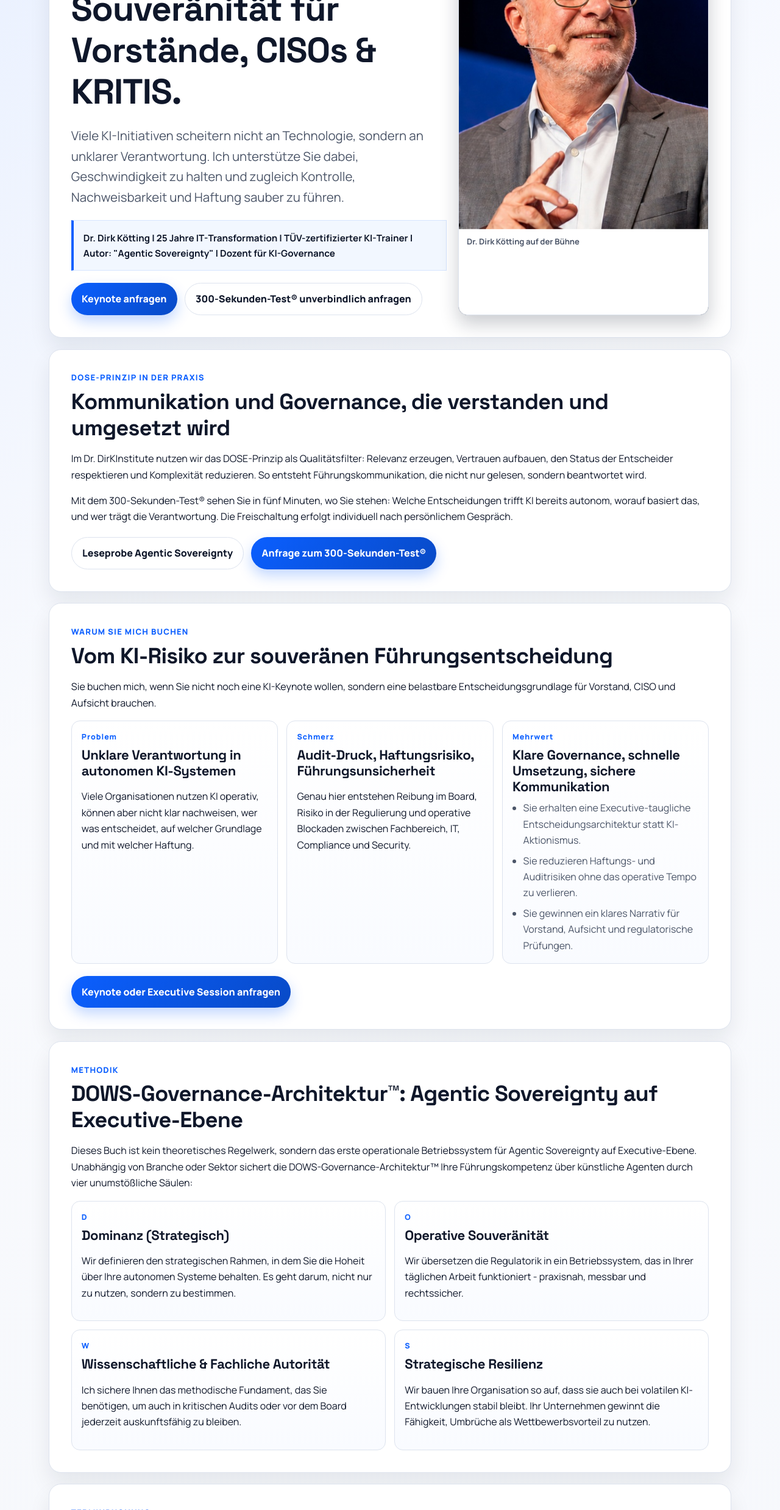
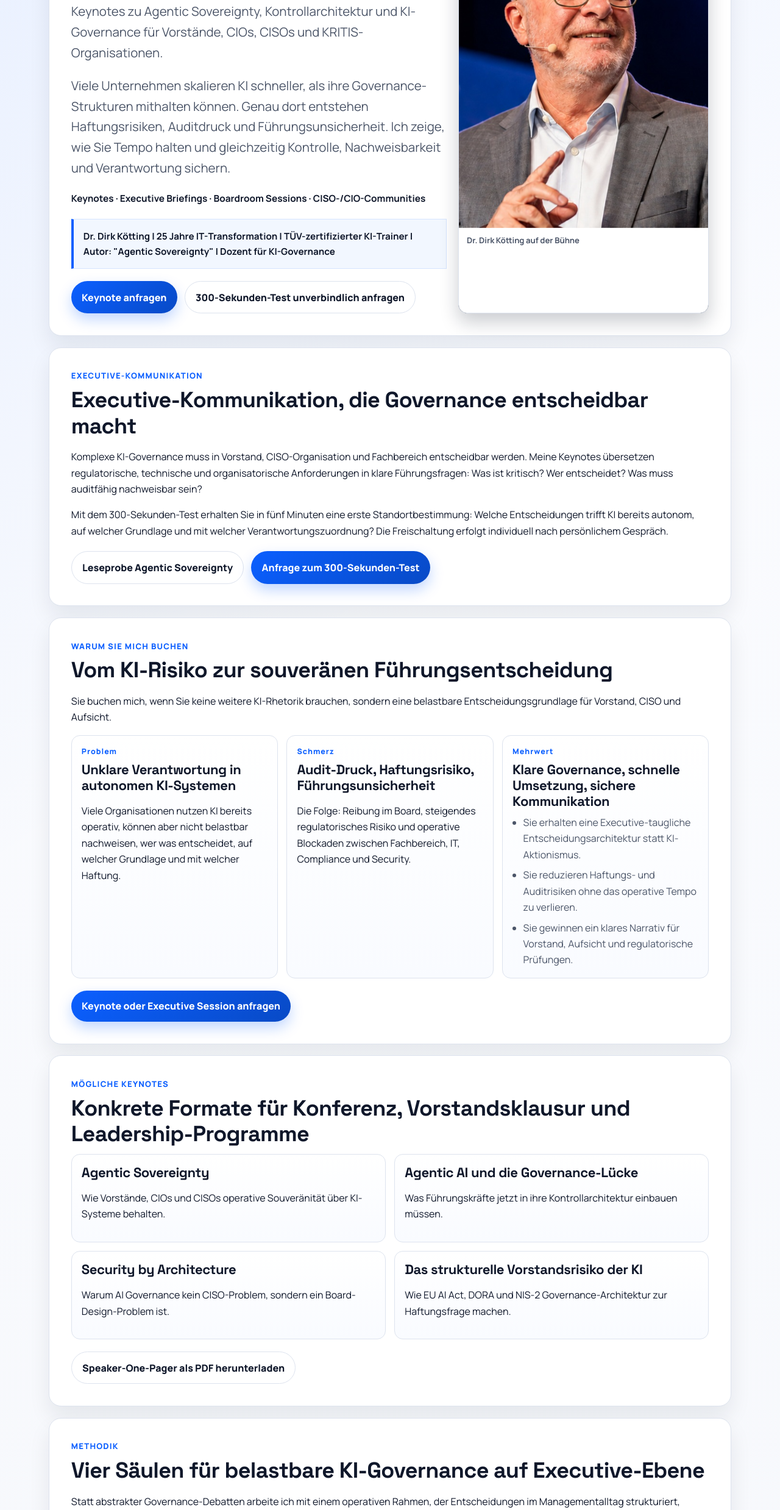
Before and after one commit to Dkoetting/SpeakerWebseite, a plain HTML site: page index.html in a window 1280 px wide. Shown: the part 323-2800 px from the top of the page at 61% size. Drawn offline with Linux system fonts and the light colour scheme.

Commit message:
Refine speaker messaging and add one-pager download link

```diff
--- a/index.html
+++ b/index.html
@@ -4,7 +4,7 @@
   <meta charset="utf-8" />
   <meta name="viewport" content="width=device-width, initial-scale=1" />
   <title>Dr. Dirk Kötting | AI Governance Keynotes</title>
-  <meta name="description" content="Keynotes, Executive Sessions und Governance-Impulse für Vorstände, CISOs und KRITIS." />
+  <meta name="description" content="Keynotes, Executive Briefings und Boardroom Sessions zu Agentic Sovereignty, KI-Governance und Kontrollarchitektur." />
   <link rel="preconnect" href="https://fonts.googleapis.com" />
   <link rel="preconnect" href="https://fonts.gstatic.com" crossorigin />
   <link href="https://fonts.googleapis.com/css2?family=Space+Grotesk:wght@500;700&family=Manrope:wght@400;500;700;800&display=swap" rel="stylesheet" />
@@ -18,6 +18,7 @@
     </div>
     <nav class="main-nav" aria-label="Hauptnavigation">
       <a href="#leistungen">Mehrwert</a>
+      <a href="#keynotes">Keynotes</a>
       <a href="#methodik">Methodik</a>
       <a href="#termin">Terminbuchung</a>
     </nav>
@@ -28,9 +29,11 @@
     <section class="hero reveal" id="top">
       <div class="hero-layout">
         <div class="hero-copy">
-          <p class="section-tag">KI-Schulungen / Workshops / Keynotes / Governance</p>
-          <h1>Architect of AI Governance: Souveränität für Vorstände, CISOs &amp; KRITIS.</h1>
-          <p class="lead">Viele KI-Initiativen scheitern nicht an Technologie, sondern an unklarer Verantwortung. Ich unterstütze Sie dabei, Geschwindigkeit zu halten und zugleich Kontrolle, Nachweisbarkeit und Haftung sauber zu führen.</p>
+          <p class="section-tag">Speaker Profil</p>
+          <h1>Architect of AI Governance</h1>
+          <p class="lead">Keynotes zu Agentic Sovereignty, Kontrollarchitektur und KI-Governance für Vorstände, CIOs, CISOs und KRITIS-Organisationen.</p>
+          <p class="lead">Viele Unternehmen skalieren KI schneller, als ihre Governance-Strukturen mithalten können. Genau dort entstehen Haftungsrisiken, Auditdruck und Führungsunsicherheit. Ich zeige, wie Sie Tempo halten und gleichzeitig Kontrolle, Nachweisbarkeit und Verantwortung sichern.</p>
+          <p class="hero-formats">Keynotes · Executive Briefings · Boardroom Sessions · CISO-/CIO-Communities</p>
 
           <div class="authority-bar">
             Dr. Dirk Kötting | 25 Jahre IT-Transformation | TÜV-zertifizierter KI-Trainer | Autor: "Agentic Sovereignty" | Dozent für KI-Governance
@@ -38,7 +41,7 @@
 
           <div class="cta-row">
             <a class="btn btn-primary" href="mailto:dr-dirk@dirkinstitute.org?subject=Anfrage%20Keynote">Keynote anfragen</a>
-            <a class="btn btn-secondary" data-link="k3-test" href="#" target="_blank" rel="noreferrer">300-Sekunden-Test® unverbindlich anfragen</a>
+            <a class="btn btn-secondary" data-link="k3-test" href="#" target="_blank" rel="noreferrer">300-Sekunden-Test unverbindlich anfragen</a>
           </div>
         </div>
 
@@ -50,30 +53,30 @@
     </section>
 
     <section class="panel reveal" id="manifest">
-      <p class="section-tag">DOSE-Prinzip in der Praxis</p>
-      <h2>Kommunikation und Governance, die verstanden und umgesetzt wird</h2>
-      <p>Im Dr. DirKInstitute nutzen wir das DOSE-Prinzip als Qualitätsfilter: Relevanz erzeugen, Vertrauen aufbauen, den Status der Entscheider respektieren und Komplexität reduzieren. So entsteht Führungskommunikation, die nicht nur gelesen, sondern beantwortet wird.</p>
-      <p>Mit dem 300-Sekunden-Test® sehen Sie in fünf Minuten, wo Sie stehen: Welche Entscheidungen trifft KI bereits autonom, worauf basiert das, und wer trägt die Verantwortung. Die Freischaltung erfolgt individuell nach persönlichem Gespräch.</p>
+      <p class="section-tag">Executive-Kommunikation</p>
+      <h2>Executive-Kommunikation, die Governance entscheidbar macht</h2>
+      <p>Komplexe KI-Governance muss in Vorstand, CISO-Organisation und Fachbereich entscheidbar werden. Meine Keynotes übersetzen regulatorische, technische und organisatorische Anforderungen in klare Führungsfragen: Was ist kritisch? Wer entscheidet? Was muss auditfähig nachweisbar sein?</p>
+      <p>Mit dem 300-Sekunden-Test erhalten Sie in fünf Minuten eine erste Standortbestimmung: Welche Entscheidungen trifft KI bereits autonom, auf welcher Grundlage und mit welcher Verantwortungszuordnung? Die Freischaltung erfolgt individuell nach persönlichem Gespräch.</p>
       <div class="cta-row">
         <a class="btn btn-secondary" data-link="leseprobe" href="#" target="_blank" rel="noreferrer">Leseprobe Agentic Sovereignty</a>
-        <a class="btn btn-primary" data-link="k3-test" href="#" target="_blank" rel="noreferrer">Anfrage zum 300-Sekunden-Test®</a>
+        <a class="btn btn-primary" data-link="k3-test" href="#" target="_blank" rel="noreferrer">Anfrage zum 300-Sekunden-Test</a>
       </div>
     </section>
 
     <section class="panel reveal" id="leistungen">
       <p class="section-tag">Warum Sie mich buchen</p>
       <h2>Vom KI-Risiko zur souveränen Führungsentscheidung</h2>
-      <p>Sie buchen mich, wenn Sie nicht noch eine KI-Keynote wollen, sondern eine belastbare Entscheidungsgrundlage für Vorstand, CISO und Aufsicht brauchen.</p>
+      <p>Sie buchen mich, wenn Sie keine weitere KI-Rhetorik brauchen, sondern eine belastbare Entscheidungsgrundlage für Vorstand, CISO und Aufsicht.</p>
       <div class="cards value-grid">
         <article class="card">
           <p class="num">Problem</p>
           <h3>Unklare Verantwortung in autonomen KI-Systemen</h3>
-          <p>Viele Organisationen nutzen KI operativ, können aber nicht klar nachweisen, wer was entscheidet, auf welcher Grundlage und mit welcher Haftung.</p>
+          <p>Viele Organisationen nutzen KI bereits operativ, können aber nicht belastbar nachweisen, wer was entscheidet, auf welcher Grundlage und mit welcher Haftung.</p>
         </article>
         <article class="card">
           <p class="num">Schmerz</p>
           <h3>Audit-Druck, Haftungsrisiko, Führungsunsicherheit</h3>
-          <p>Genau hier entstehen Reibung im Board, Risiko in der Regulierung und operative Blockaden zwischen Fachbereich, IT, Compliance und Security.</p>
+          <p>Die Folge: Reibung im Board, steigendes regulatorisches Risiko und operative Blockaden zwischen Fachbereich, IT, Compliance und Security.</p>
         </article>
         <article class="card">
           <p class="num">Mehrwert</p>
@@ -90,30 +93,56 @@
       </div>
     </section>
 
+    <section class="panel reveal" id="keynotes">
+      <p class="section-tag">Mögliche Keynotes</p>
+      <h2>Konkrete Formate für Konferenz, Vorstandsklausur und Leadership-Programme</h2>
+      <div class="cards topic-grid">
+        <article class="card">
+          <h3>Agentic Sovereignty</h3>
+          <p>Wie Vorstände, CIOs und CISOs operative Souveränität über KI-Systeme behalten.</p>
+        </article>
+        <article class="card">
+          <h3>Agentic AI und die Governance-Lücke</h3>
+          <p>Was Führungskräfte jetzt in ihre Kontrollarchitektur einbauen müssen.</p>
+        </article>
+        <article class="card">
+          <h3>Security by Architecture</h3>
+          <p>Warum AI Governance kein CISO-Problem, sondern ein Board-Design-Problem ist.</p>
+        </article>
+        <article class="card">
+          <h3>Das strukturelle Vorstandsrisiko der KI</h3>
+          <p>Wie EU AI Act, DORA und NIS-2 Governance-Architektur zur Haftungsfrage machen.</p>
+        </article>
+      </div>
+      <div class="cta-row">
+        <a class="btn btn-secondary" data-link="onepager" href="#">Speaker-One-Pager als PDF herunterladen</a>
+      </div>
+    </section>
+
     <section class="panel reveal" id="methodik">
       <p class="section-tag">Methodik</p>
-      <h2>DOWS-Governance-Architektur™: Agentic Sovereignty auf Executive-Ebene</h2>
-      <p>Dieses Buch ist kein theoretisches Regelwerk, sondern das erste operationale Betriebssystem für Agentic Sovereignty auf Executive-Ebene. Unabhängig von Branche oder Sektor sichert die DOWS-Governance-Architektur™ Ihre Führungskompetenz über künstliche Agenten durch vier unumstößliche Säulen:</p>
+      <h2>Vier Säulen für belastbare KI-Governance auf Executive-Ebene</h2>
+      <p>Statt abstrakter Governance-Debatten arbeite ich mit einem operativen Rahmen, der Entscheidungen im Managementalltag strukturiert, Verantwortungen klärt und in Audit-Situationen belastbar bleibt:</p>
       <div class="cards">
         <article class="card">
-          <p class="num">D</p>
-          <h3>Dominanz (Strategisch)</h3>
-          <p>Wir definieren den strategischen Rahmen, in dem Sie die Hoheit über Ihre autonomen Systeme behalten. Es geht darum, nicht nur zu nutzen, sondern zu bestimmen.</p>
+          <p class="num">01</p>
+          <h3>Entscheidungsfähigkeit</h3>
+          <p>Führung behält die Hoheit über kritische KI-Entscheidungen und deren Eskalationslogik.</p>
         </article>
         <article class="card">
-          <p class="num">O</p>
+          <p class="num">02</p>
           <h3>Operative Souveränität</h3>
-          <p>Wir übersetzen die Regulatorik in ein Betriebssystem, das in Ihrer täglichen Arbeit funktioniert - praxisnah, messbar und rechtssicher.</p>
+          <p>Regulatorik wird in praxistaugliche Prozesse übersetzt, die im Tagesgeschäft funktionieren.</p>
         </article>
         <article class="card">
-          <p class="num">W</p>
-          <h3>Wissenschaftliche &amp; Fachliche Autorität</h3>
-          <p>Ich sichere Ihnen das methodische Fundament, das Sie benötigen, um auch in kritischen Audits oder vor dem Board jederzeit auskunftsfähig zu bleiben.</p>
+          <p class="num">03</p>
+          <h3>Auditfähigkeit</h3>
+          <p>Entscheidungen, Zuständigkeiten und Nachweise sind strukturiert dokumentiert und überprüfbar.</p>
         </article>
         <article class="card">
-          <p class="num">S</p>
+          <p class="num">04</p>
           <h3>Strategische Resilienz</h3>
-          <p>Wir bauen Ihre Organisation so auf, dass sie auch bei volatilen KI-Entwicklungen stabil bleibt. Ihr Unternehmen gewinnt die Fähigkeit, Umbrüche als Wettbewerbsvorteil zu nutzen.</p>
+          <p>Organisationen bleiben auch bei volatilen KI-Entwicklungen handlungsfähig und robust.</p>
         </article>
       </div>
     </section>
@@ -121,7 +150,7 @@
     <section class="panel reveal" id="termin">
       <p class="section-tag">Terminbuchung</p>
       <h2>Lassen Sie uns in 30 Minuten klären, was jetzt der richtige nächste Schritt ist.</h2>
-      <p>Sie müssen nicht alles sofort neu bauen. In einem Erstgespräch priorisieren wir gemeinsam, wo Governance den größten Effekt auf Sicherheit, Haftung und Entscheidungsfähigkeit hat.</p>
+      <p>Sie müssen nicht alles sofort neu bauen. Im Erstgespräch priorisieren wir gemeinsam die Hebel mit dem größten Effekt auf Sicherheit, Haftung und Entscheidungsfähigkeit - pragmatisch und umsetzbar.</p>
 
       <div class="booking-grid">
         <article class="booking-card">
--- a/script.js
+++ b/script.js
@@ -1,13 +1,15 @@
 const LINKS = {
-  k3Test: 'mailto:dr-dirk@dirkinstitute.org?subject=Anfrage%20300-Sekunden-Test%C2%AE',
-  leseprobe: 'https://example.com/agentic-sovereignty-leseprobe',
+  k3Test: 'mailto:dr-dirk@dirkinstitute.org?subject=Anfrage%20300-Sekunden-Test',
+  leseprobe: 'https://drive.google.com/file/d/1mtodaseULNFLNHyqWTcK-IJ6ss4U3n6b/view?usp=sharing',
   terminbuchung: 'https://terminbuchung-ten.vercel.app/',
+  onepager: 'https://drive.google.com/file/d/1J7lSTzz60DhaYrTniKfcQm0hdtj6FaXG/view?usp=sharing',
 };
 
 const linkMap = {
   'k3-test': LINKS.k3Test,
   leseprobe: LINKS.leseprobe,
   terminbuchung: LINKS.terminbuchung,
+  onepager: LINKS.onepager,
 };
 
 document.querySelectorAll('[data-link]').forEach((el) => {
--- a/styles.css
+++ b/styles.css
@@ -137,6 +137,13 @@ h3 {
   font-size: clamp(1rem, 2.1vw, 1.28rem);
 }
 
+.hero-formats {
+  margin: 0.9rem 0 0;
+  font-weight: 700;
+  color: var(--ink);
+  font-size: 0.96rem;
+}
+
 .hero-layout {
   display: grid;
   grid-template-columns: 1.2fr 0.8fr;
@@ -229,6 +236,10 @@ h3 {
 
 .value-grid {
   grid-template-columns: repeat(3, minmax(0, 1fr));
+}
+
+.topic-grid {
+  grid-template-columns: repeat(2, minmax(0, 1fr));
 }
 
 .card {
@@ -353,7 +364,8 @@ h3 {
   .hero-layout,
   .booking-grid,
   .cards,
-  .value-grid {
+  .value-grid,
+  .topic-grid {
     grid-template-columns: 1fr;
   }
 }
```
